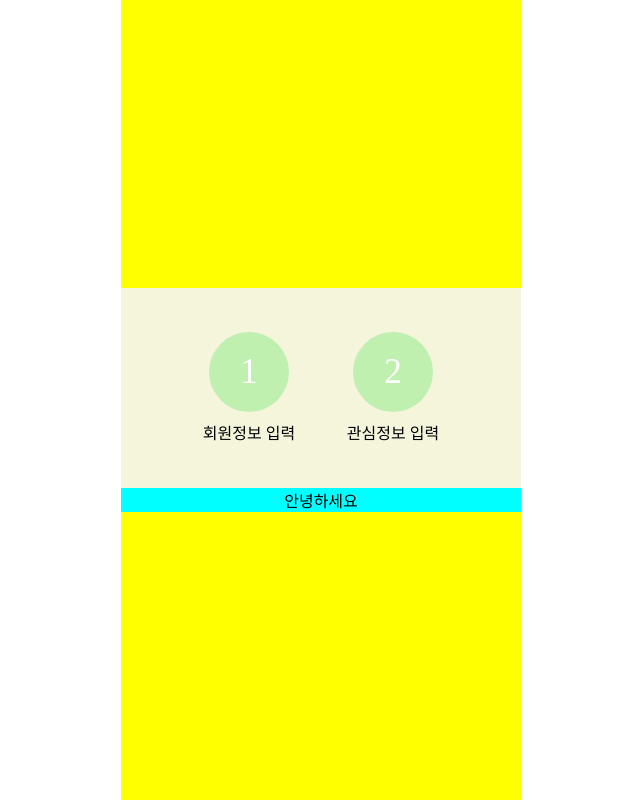
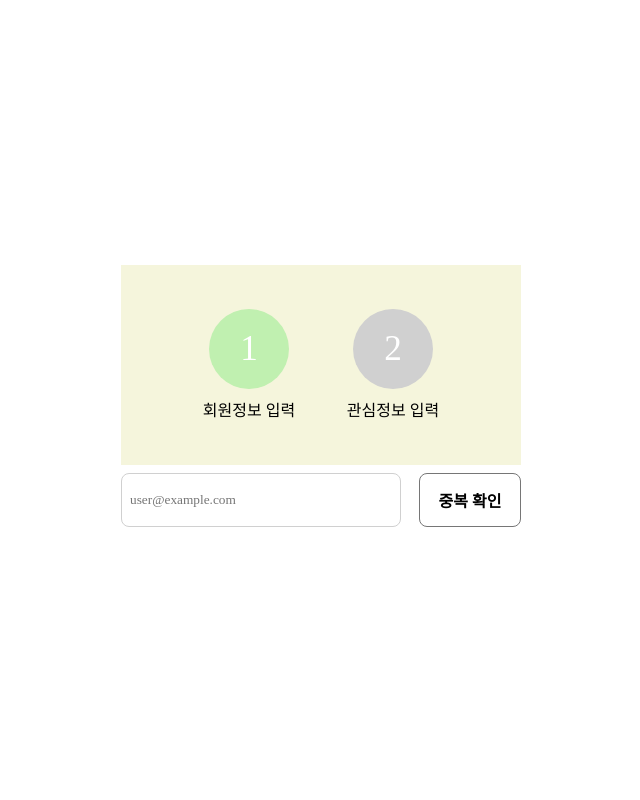
Before and after one commit to HangHang13/ZZAZO, a React (Create React App) app in the folder Frontend/: page /signup in a window 1280 px wide. Shown: the whole page, without its empty margins (319-959 px from the left). Built offline with nearby package versions, Linux system fonts and the light colour scheme; a web font is replaced by a local one.

Commit message:
feat: input, button 디자인

```diff
--- a/Frontend/src/components/styled/Wrapper.js
+++ b/Frontend/src/components/styled/Wrapper.js
@@ -21,6 +21,12 @@ export const Wrapper = styled(BaseFlexWrapper)`
 	}
 `;
 
+export const MobileSizeWrapper = styled(Wrapper)`
+	display: flex;
+	flex-direction: column;
+	width: 400px;
+`;
+
 export const RoundedWrapper = styled(BaseFlexWrapper)`
 	border-radius: 40px;
 	flex-direction: ${(props) => props.flexDirection};
@@ -35,26 +41,44 @@ export const RoundedWrapper = styled(BaseFlexWrapper)`
 	}
 `;
 
-export const InputWrapper = styled.div`
-  justify-content: space-between;
-  width: 380px;
-  height: 64px;
-  border-radius: 36px;
-  border: 1px solid black;
-  background-color: #676775;
-  margin: 14px;
+export const InputWrapper = styled.input`
+	width: ${({ width }) => width};
+	height: ${({ height }) => height};
+	border-radius: 8px;
+	border: 1px solid #d0d0d0;
+	background-color: white;
+	padding-left: 0.5rem;
 	position: relative;
-  @media screen and (max-width: 500px) {
-    width: 250px;
-    height: 42px;
-  }
 `;
+
+export const ButtonWrapper = styled.div`
+	display: flex;
+	width: ${({ width }) => width};
+	height: ${({ height }) => height};
+	border-radius: 8px;
+	border: 1px solid #767676;
+	background-color: #ffffff;
+	text-align: center;
+	justify-content: center;
+	align-items: center;
+	font-weight: bold;
+`;
+
+InputWrapper.defaultProps = {
+	width: "270px",
+	height: "52px",
+};
+
+ButtonWrapper.defaultProps = {
+	width: "100px",
+	height: "52px",
+};
 
 RoundedWrapper.defaultProps = {
 	flexDirection: "row",
 };
 
 Wrapper.defaultProps = {
-  color: "black",
+	color: "white",
 	alignItems: "center",
 };
--- a/Frontend/src/pages/auth/Signup.js
+++ b/Frontend/src/pages/auth/Signup.js
@@ -1,13 +1,6 @@
 import React from "react";
 import styled from "styled-components";
-import { Wrapper } from "./../../components/styled/Wrapper";
-
-const MobileSizeWrapper = styled(Wrapper)`
-  display: flex;
-  flex-direction: column;
-  background-color: yellow;
-  width: 400px;
-`;
+import { Wrapper, MobileSizeWrapper, InputWrapper, ButtonWrapper } from "./../../components/styled/Wrapper";
 
 const SignupHeader = styled.div`
 	display: flex;
@@ -22,10 +15,8 @@ const SignupHeader = styled.div`
 const SignupBody = styled.div`
 	display: flex;
 	flex-direction: column;
-  justify-content: center;
-  text-align: center;
 	width: 100%;
-  background-color: aqua;
+	//background-color: aqua;
 `;
 
 const ProgressBlock = styled.div`
@@ -54,9 +45,17 @@ const ProgressDescription = styled.div`
 	text-align: center;
 `;
 
+const InputBlock = styled.div`
+	display: flex;
+	flex-direction: row;
+	justify-content: space-between;
+	margin-top: 0.5rem;
+	margin-bottom: 0.5rem;
+`;
+
 const Signup = () => {
 	return (
-    <Wrapper alignItems="center" color="white">
+		<Wrapper>
 			<MobileSizeWrapper>
 				<SignupHeader>
 					<ProgressBlock>
@@ -64,11 +63,16 @@ const Signup = () => {
 						<ProgressDescription>회원정보 입력</ProgressDescription>
 					</ProgressBlock>
 					<ProgressBlock>
-            <NumberCircle color="#C0F0B0">2</NumberCircle>
+						<NumberCircle color="#D0D0D0">2</NumberCircle>
 						<ProgressDescription>관심정보 입력</ProgressDescription>
 					</ProgressBlock>
 				</SignupHeader>
-        <SignupBody>안녕하세요</SignupBody>
+				<SignupBody>
+					<InputBlock>
+						<InputWrapper placeholder="user@example.com" />
+						<ButtonWrapper>중복 확인</ButtonWrapper>
+					</InputBlock>
+				</SignupBody>
 			</MobileSizeWrapper>
 		</Wrapper>
 	);
```
Lines whose indentation alone changed are shown as unchanged.
